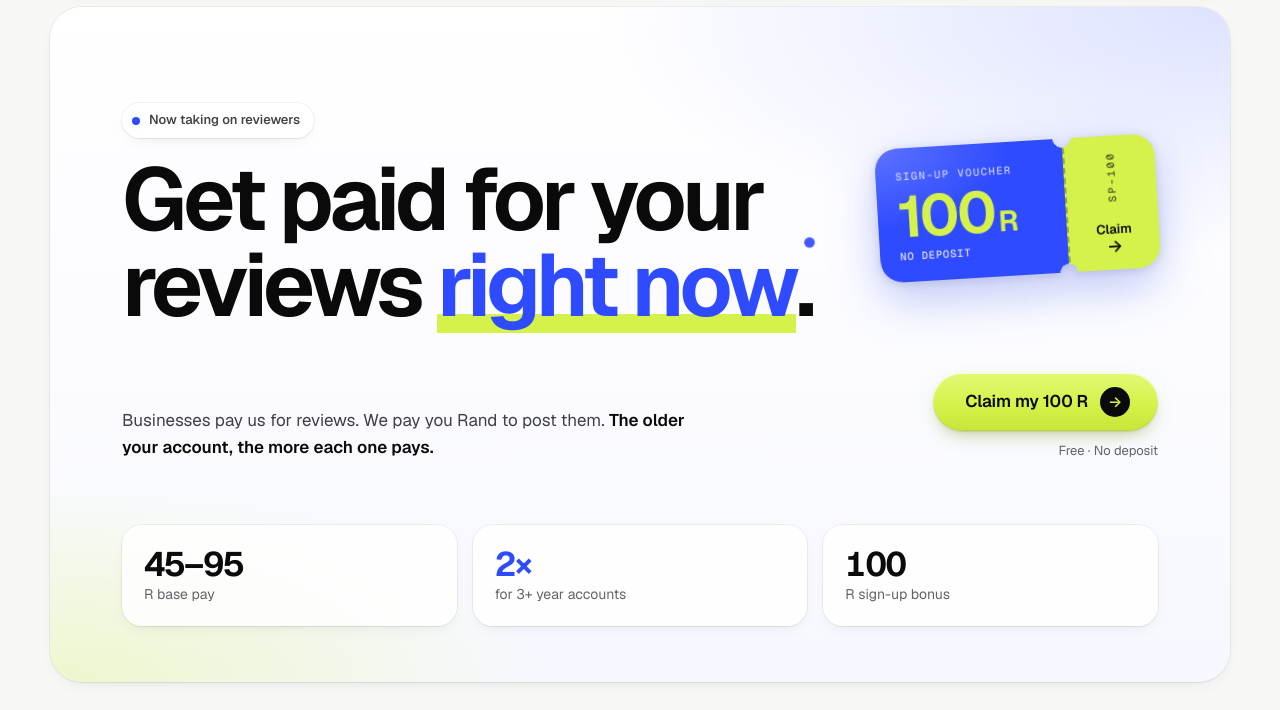
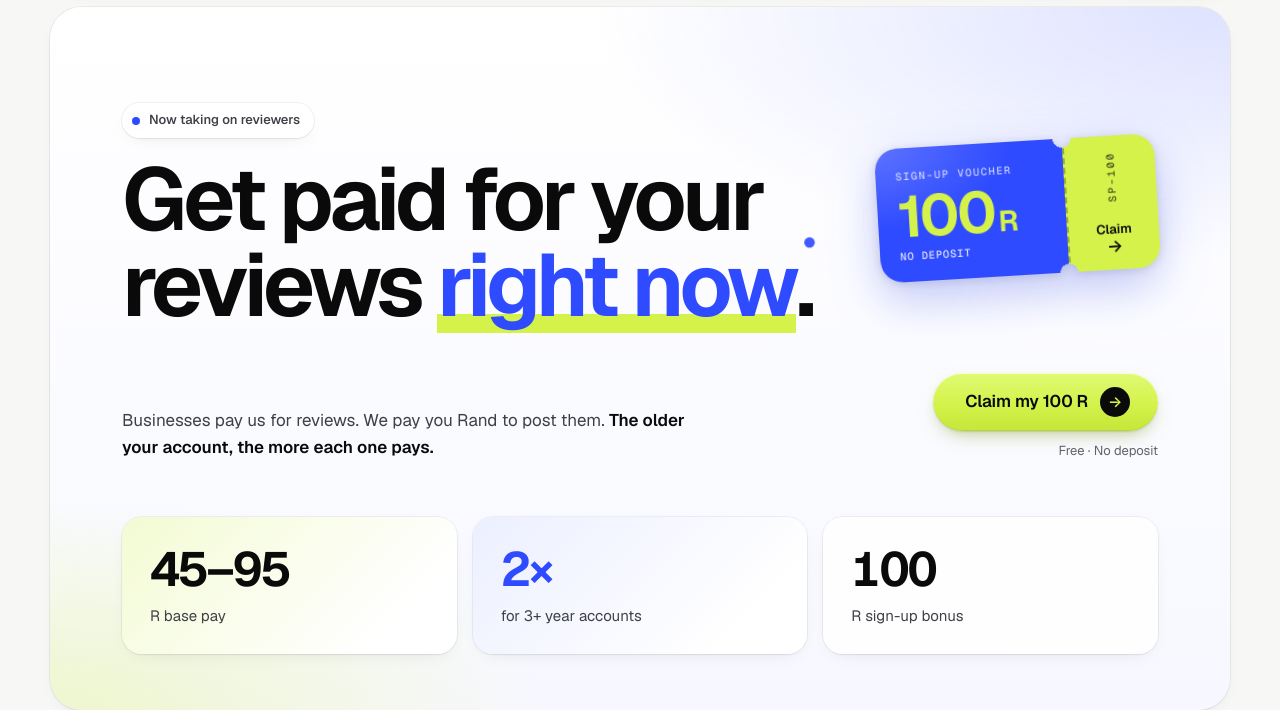
Before and after one commit to turkeygobbler420/selaampeter-site, a plain HTML site: page index.html in a window 1280 px wide. Shown: the part 98-808 px from the top of the page. Drawn offline with nearby package versions, Linux system fonts and the light colour scheme.

Commit message:
Redesign hero stat cards: roomier, tinted, readable on mobile
Co-Authored-By: Claude Sonnet 5.5 <noreply@anthropic.com>

```diff
--- a/index.html
+++ b/index.html
@@ -107,11 +107,13 @@ em { font-style: normal; }
 .cta { display: grid; gap: 10px; justify-items: start; }
 .cta .btn { width: 100%; }
 .micro { font-size: 13px; color: var(--dim); }
-.proof { display: grid; grid-template-columns: repeat(3, 1fr); gap: 10px; margin-top: 44px; }
-.proof li { display: grid; gap: 4px; align-content: start; padding: 14px 12px; border-radius: var(--r-md); background: rgba(255,255,255,.85); box-shadow: var(--e1); }
-.proof b { font-size: clamp(22px, 6vw, 34px); line-height: 1; font-weight: 650; letter-spacing: -.04em; font-variant-numeric: tabular-nums; }
+.proof { display: grid; gap: 12px; margin-top: 44px; }
+.proof li { display: grid; grid-template-columns: 128px 1fr; align-items: center; gap: 18px; padding: 20px 22px; border-radius: var(--r-md); background: rgba(255,255,255,.9); box-shadow: var(--e1); }
+.proof li:nth-child(1) { background: linear-gradient(135deg, var(--yel-soft), #fff 80%); }
+.proof li:nth-child(2) { background: linear-gradient(135deg, var(--blue-soft), #fff 80%); }
+.proof b { font-size: 40px; line-height: 1; font-weight: 650; letter-spacing: -.045em; font-variant-numeric: tabular-nums; white-space: nowrap; }
 .proof b em { color: var(--blue); }
-.proof span { font-size: 12.5px; line-height: 1.35; color: var(--dim); }
+.proof span { font-size: 15px; line-height: 1.4; color: var(--muted); }
 
 /* voucher */
 .voucher { --stub: 80px; display: block; justify-self: center; width: min(100%, 320px); color: #fff; text-decoration: none; filter: drop-shadow(0 18px 24px rgba(47,75,255,.25)) drop-shadow(0 2px 4px rgba(10,10,11,.15)); -webkit-tap-highlight-color: transparent; }
@@ -317,9 +319,12 @@ footer .wrap { display: flex; flex-wrap: wrap; align-items: center; justify-cont
   .wallet { display: inline-flex; }
   .cta .btn, .closing .btn { width: auto; }
   .hero > .wrap { padding: 64px 40px 36px; }
-  .proof li { padding: 18px 16px; }
 }
 @media (min-width: 720px) {
+  .proof { grid-template-columns: repeat(3, 1fr); gap: 16px; margin-top: 56px; }
+  .proof li { grid-template-columns: 1fr; align-items: start; gap: 12px; padding: 28px; }
+  .proof b { font-size: 48px; }
+  .proof span { font-size: 15px; }
   .wrap { padding-inline: 24px; }
   .hide-s { display: inline; }
   .job { grid-template-columns: 48px 1fr auto auto; align-items: center; gap: 20px; padding: 22px 22px 22px 20px; }
@@ -348,9 +353,6 @@ footer .wrap { display: flex; flex-wrap: wrap; align-items: center; justify-cont
   .hero-top { grid-template-columns: 1fr 280px; align-items: center; gap: 48px; }
   .hero-row { grid-template-columns: 1fr auto; align-items: end; gap: 48px; margin-top: 44px; }
   .cta { justify-items: end; }
-  .proof { gap: 16px; margin-top: 64px; }
-  .proof li { padding: 22px; }
-  .proof span { font-size: 14px; }
   .voucher { --stub: 92px; width: 280px; }
   .v-card { transform: rotate(-5deg); animation-name: vFloatL; }
   .v-main { padding: 22px 20px 20px; gap: 6px; }
```
